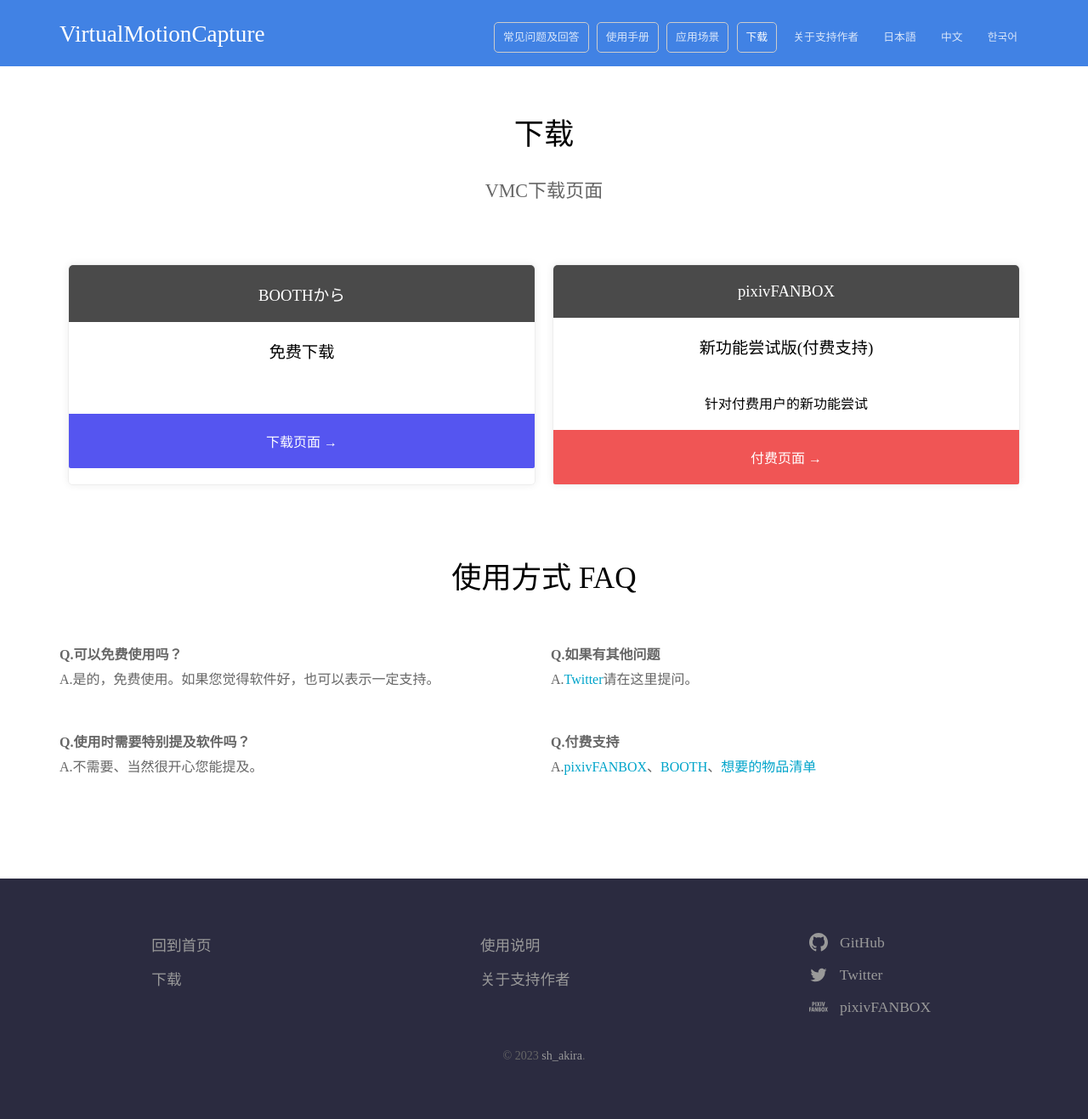
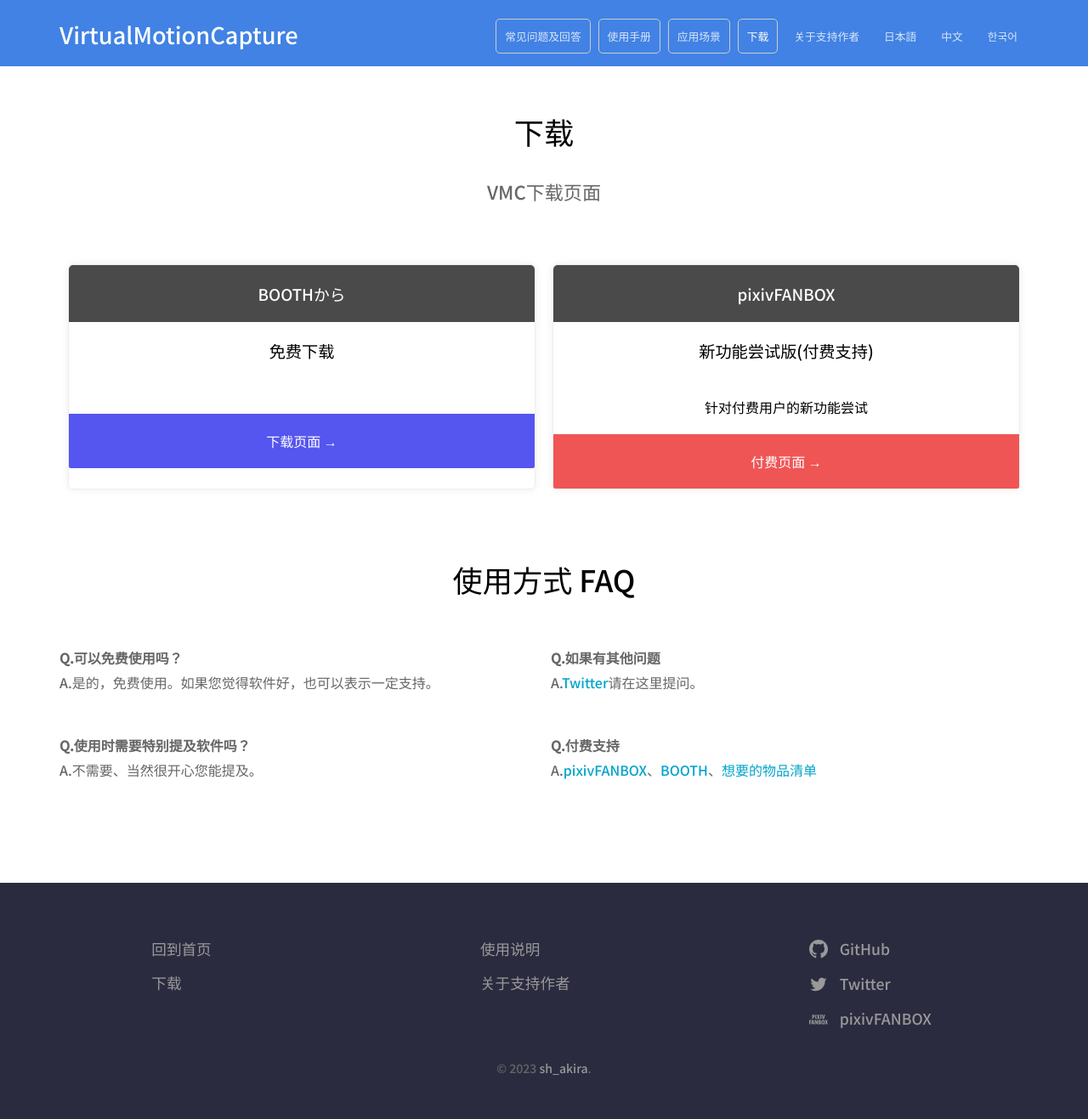
Before and after one commit to sh-akira/VirtualMotionCapture-zh-cn, a Jekyll site: the page built from docs/download.html, in a window 1280 px wide. Shown: the whole page at 85% size. Built offline with Jekyll 4.4.1, drawn with Linux system fonts in a browser that asks for light colours; some web fonts are replaced.

Commit message:
Update font

```diff
--- a/docs/_sass/elements.scss
+++ b/docs/_sass/elements.scss
@@ -7,16 +7,10 @@
 	padding: 0;
 }
 
-@font-face {
-	font-family: 'GenJyuuGothic-P-Bold';
-    src: url('https://cdn.rawgit.com/sh-akira/VirtualMotionCapture/d377d38d/docs/font/GenJyuuGothic-P-Bold-subset.eot');
-    src: url('https://cdn.rawgit.com/sh-akira/VirtualMotionCapture/d377d38d/docs/font/GenJyuuGothic-P-Bold-subset.eot?#iefix') format('embedded-opentype'),
-    url('https://cdn.rawgit.com/sh-akira/VirtualMotionCapture/d377d38d/docs/font/GenJyuuGothic-P-Bold-subset.woff') format('woff'),
-    url('https://cdn.rawgit.com/sh-akira/VirtualMotionCapture/d377d38d/docs/font/GenJyuuGothic-P-Bold-subset.ttf') format('truetype');
-}
+@import url('https://fonts.googleapis.com/css2?family=Noto+Sans+SC:wght@500&display=swap');
 
 body {
-	font-family:"GenJyuuGothic-P-Bold","ヒラギノ丸ゴ Pro W4","ヒラギノ丸ゴ Pro","Hiragino Maru Gothic Pro","ヒラギノ角ゴ Pro W3","Hiragino Kaku Gothic Pro","HG丸ｺﾞｼｯｸM-PRO","HGMaruGothicMPRO";
+	font-family:"Noto Sans SC", sans-serif;
 }
 
 a {
```
